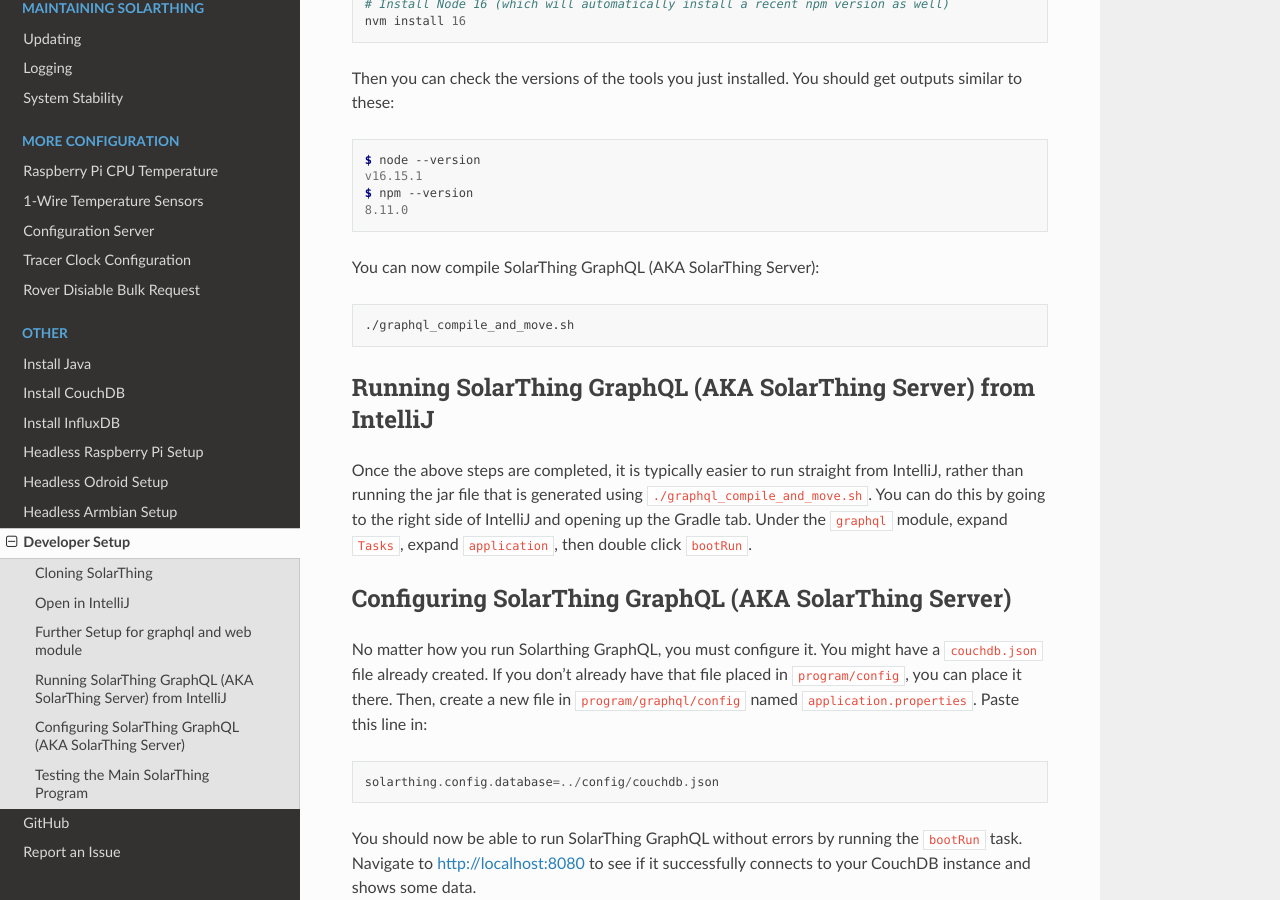
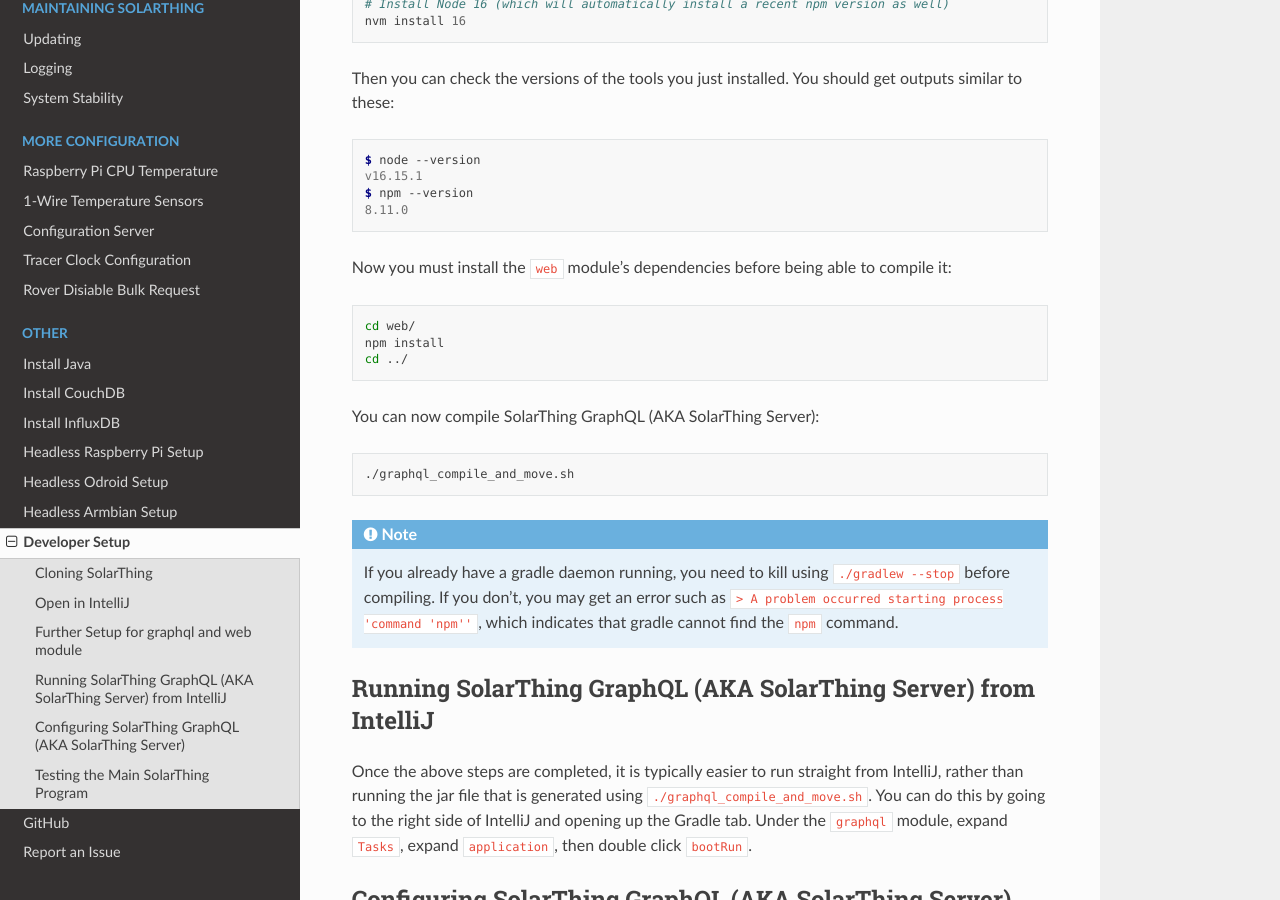
Before and after one commit to wildmountainfarms/solarthing-docs, a Sphinx documentation site: the page built from docs/source/develop/setup.rst, in a window 1280 px wide and 900 px high, scrolled down 1190 px. Built offline with Sphinx 7.4.7 and the Read the Docs theme 2.0.0, drawn with Linux system fonts in a browser that asks for light colours; pages that are not in the unit, such as notebooks, are missing from menus.

Commit message:
Some updates to developer setup

```diff
--- a/docs/source/develop/setup.rst
+++ b/docs/source/develop/setup.rst
@@ -58,11 +58,25 @@
     $ npm --version
     8.11.0
 
+Now you must install the ``web`` module's dependencies before being able to compile it:
+
+.. code-block:: shell
+
+    cd web/
+    npm install
+    cd ../
+
 You can now compile SolarThing GraphQL (AKA SolarThing Server):
 
 .. code-block:: shell
 
     ./graphql_compile_and_move.sh
+
+.. note::
+
+    If you already have a gradle daemon running, you need to kill using ``./gradlew --stop`` before compiling.
+    If you don't, you may get an error such as ``> A problem occurred starting process 'command 'npm''``, which indicates
+    that gradle cannot find the ``npm`` command.
 
 Running SolarThing GraphQL (AKA SolarThing Server) from IntelliJ
 ---------------------------------------------------------------------------------
```
